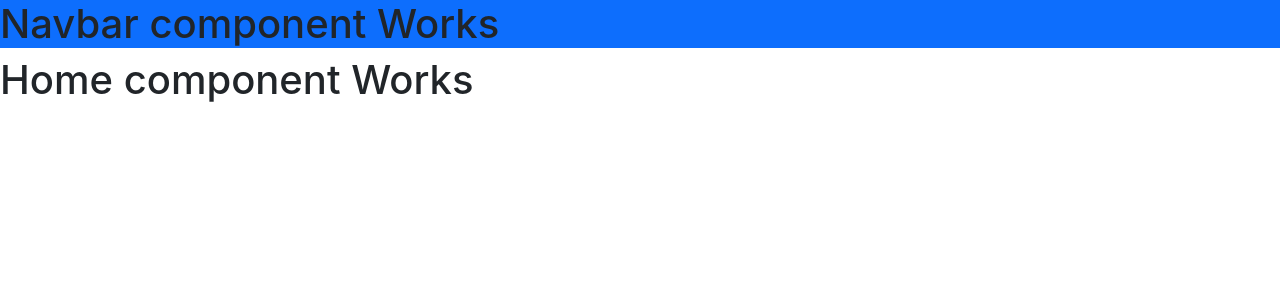
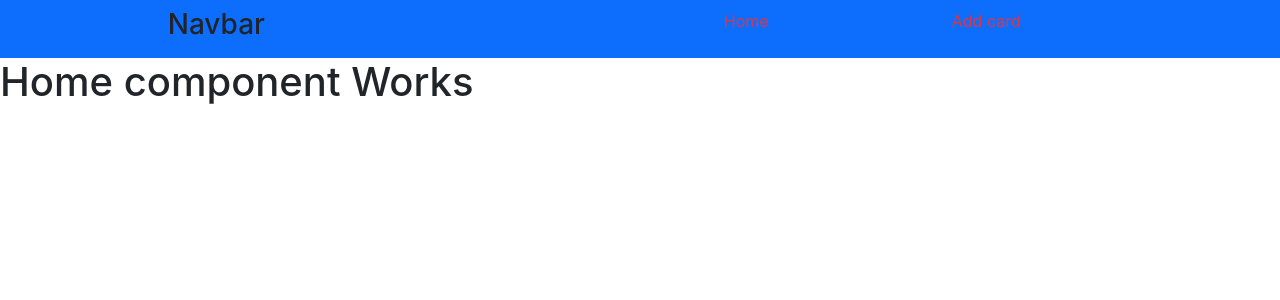
Before and after one commit to erikaxe/ewallet, a React (Create React App) app: page / in a window 1280 px wide. Shown: the top 300 px of the page. Built offline with nearby package versions, Linux system fonts and the light colour scheme.

Commit message:
Added Router links & bootstrap styling

```diff
--- a/src/components/Navbar.jsx
+++ b/src/components/Navbar.jsx
@@ -1,9 +1,18 @@
 import React from "react";
+import { Link } from "react-router-dom";
 
 export default function Navbar() {
   return (
-    <div className="bg-primary">
-      <h1>Navbar component Works</h1>
+    <div className="navbar bg-primary d-flex justify-content-around align-items-center">
+      <h3>Navbar</h3>
+      <ul className="links d-flex justify-content-around">
+        <Link to="/">
+          <li className="text-danger">Home</li>
+        </Link>
+        <Link to="/addcard">
+          <li className="text-danger">Add card</li>
+        </Link>
+      </ul>
     </div>
   );
 }
```
